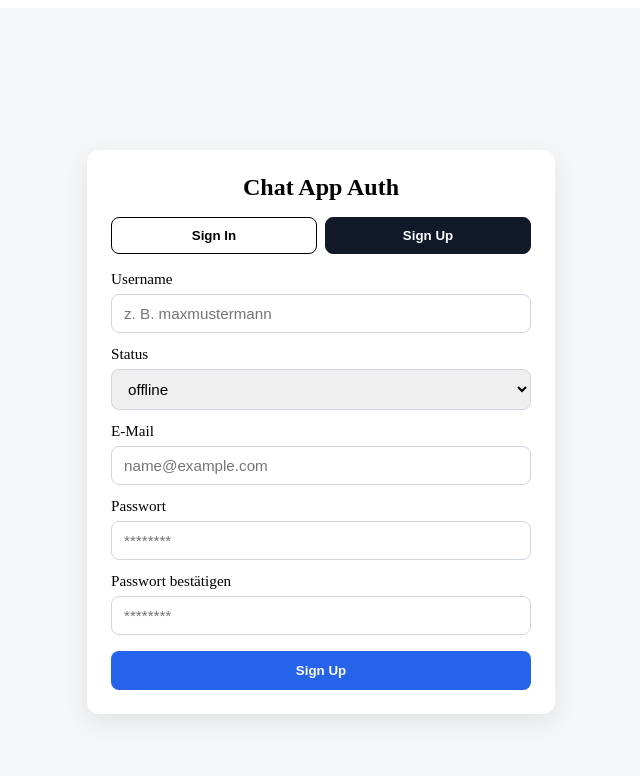
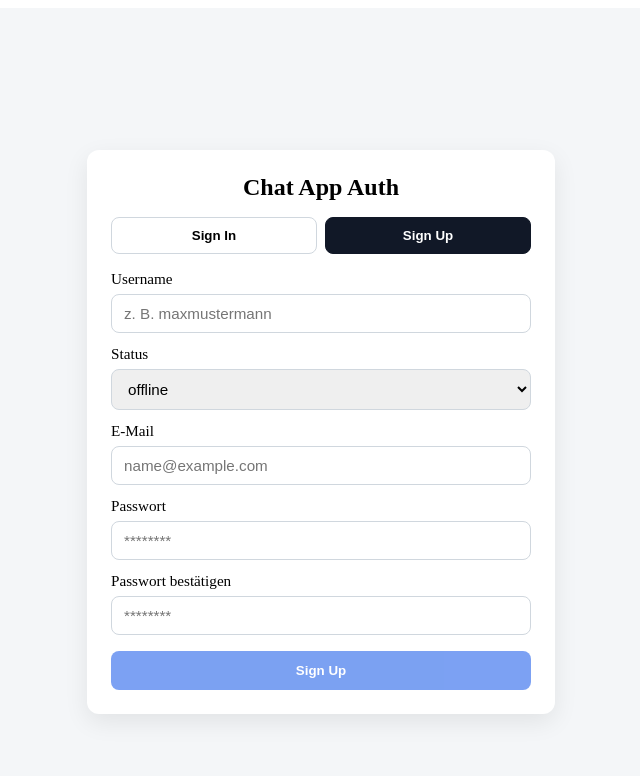
Before and after one commit to Sirprise2493/plauder, a React app in the folder frontend/: page / in a window 1280 px wide. Both pictures are taken after a click on the button "Sign Up". Shown: the top 776 px of the page, without its empty margins (319-959 px from the left). Built offline with nearby package versions, Linux system fonts and the light colour scheme; no server answers; the HTML template or start-up script is replaced by a standard one.

Commit message:
Verbesserter SignIn/SignUp Route zu contacts

```diff
--- a/frontend/src/context/AuthContext.tsx
+++ b/frontend/src/context/AuthContext.tsx
@@ -1,63 +1,69 @@
-import React, { createContext, useContext, useEffect, useMemo, useState } from "react";
-import { authApi, type User, type SignInInput, type SignUpInput } from "../services/authApi";
+import React, { createContext, useCallback, useEffect, useMemo, useState } from "react";
+import * as authApi from "../services/authApi";
+import type { User, UserStatus } from "../services/authApi";
 
 type AuthContextValue = {
   user: User | null;
-  isAuthenticated: boolean;
-  isLoading: boolean;
-  signIn: (input: SignInInput) => Promise<void>;
-  signUp: (input: SignUpInput) => Promise<void>;
+  loading: boolean;
+  refreshMe: () => Promise<void>;
+  signIn: (email: string, password: string) => Promise<void>;
+  signUp: (params: {
+    email: string;
+    password: string;
+    password_confirmation: string;
+    username: string;
+    status?: UserStatus;
+  }) => Promise<void>;
   signOut: () => Promise<void>;
-  refreshMe: () => Promise<void>;
 };
 
-const AuthContext = createContext<AuthContextValue | undefined>(undefined);
+export const AuthContext = createContext<AuthContextValue | undefined>(undefined);
 
 export function AuthProvider({ children }: { children: React.ReactNode }) {
   const [user, setUser] = useState<User | null>(null);
-  const [isLoading, setIsLoading] = useState(true);
+  const [loading, setLoading] = useState(true);
 
-  const refreshMe = async () => {
+  const refreshMe = useCallback(async () => {
+    setLoading(true);
     try {
-      const me = await authApi.getMe();
+      const me = await authApi.me();
       setUser(me);
     } catch {
       setUser(null);
+    } finally {
+      setLoading(false);
     }
-  };
+  }, []);
 
   useEffect(() => {
-    (async () => {
-      setIsLoading(true);
-      await refreshMe();
-      setIsLoading(false);
-    })();
+    void refreshMe();
+  }, [refreshMe]);
+
+  const signIn = useCallback(async (email: string, password: string) => {
+    const res = await authApi.signIn(email, password);
+    setUser(res.user);
   }, []);
 
-  const value = useMemo<AuthContextValue>(() => ({
-    user,
-    isAuthenticated: !!user,
-    isLoading,
-    signIn: async (input) => {
-      const result = await authApi.signIn(input);
-      setUser(result.user);
-    },
-    signUp: async (input) => {
-      const result = await authApi.signUp(input);
-      setUser(result.user);
-    },
-    signOut: async () => {
-      await authApi.signOut();
-      setUser(null);
-    },
-    refreshMe,
-  }), [user, isLoading]);
+  const signUp = useCallback(async (params: {
+    email: string;
+    password: string;
+    password_confirmation: string;
+    username: string;
+    status?: UserStatus;
+  }) => {
+    const res = await authApi.signUp(params);
+    setUser(res.user);
+  }, []);
+
+  const signOut = useCallback(async () => {
+    await authApi.signOut();
+    setUser(null);
+  }, []);
+
+  const value = useMemo<AuthContextValue>(
+    () => ({ user, loading, refreshMe, signIn, signUp, signOut }),
+    [user, loading, refreshMe, signIn, signUp, signOut]
+  );
 
   return <AuthContext.Provider value={value}>{children}</AuthContext.Provider>;
 }
-
-export function useAuthContext() {
-  const ctx = useContext(AuthContext);
-  if (!ctx) throw new Error("useAuthContext must be used within AuthProvider");
-  return ctx;
-}
--- a/frontend/src/hooks/useAuth.ts
+++ b/frontend/src/hooks/useAuth.ts
@@ -1,5 +1,8 @@
-import { useAuthContext } from "../context/AuthContext";
+import { useContext } from "react";
+import { AuthContext } from "../context/AuthContext";
 
 export function useAuth() {
-  return useAuthContext();
+  const ctx = useContext(AuthContext);
+  if (!ctx) throw new Error("useAuth must be used within <AuthProvider>");
+  return ctx;
 }
--- a/frontend/src/main.tsx
+++ b/frontend/src/main.tsx
@@ -1,9 +1,12 @@
 import React from "react";
 import ReactDOM from "react-dom/client";
 import App from "./App";
+import { AuthProvider } from "./context/AuthContext";
 
 ReactDOM.createRoot(document.getElementById("root")!).render(
   <React.StrictMode>
-    <App />
+    <AuthProvider>
+      <App />
+    </AuthProvider>
   </React.StrictMode>
 );
--- /dev/null
+++ b/frontend/src/pages/HomeAuth.module.css
@@ -0,0 +1,99 @@
+.wrapper {
+  min-height: 100vh;
+  display: grid;
+  place-items: center;
+  background: #f4f6f8;
+  padding: 24px;
+}
+
+.card {
+  width: 100%;
+  max-width: 420px;
+  background: #fff;
+  border-radius: 12px;
+  padding: 24px;
+  box-shadow: 0 8px 24px rgba(0, 0, 0, 0.08);
+}
+
+.title {
+  margin: 0 0 16px;
+  font-size: 1.5rem;
+  text-align: center;
+}
+
+.tabRow {
+  display: grid;
+  grid-template-columns: 1fr 1fr;
+  gap: 8px;
+  margin-bottom: 16px;
+}
+
+.tabButton {
+  padding: 10px 12px;
+  border-radius: 8px;
+  border: 1px solid #d0d7de;
+  background: #fff;
+  cursor: pointer;
+  font-weight: 600;
+}
+
+.activeTab {
+  background: #111827;
+  color: #fff;
+  border-color: #111827;
+}
+
+.form {
+  display: grid;
+  gap: 12px;
+}
+
+.label {
+  display: grid;
+  gap: 6px;
+  font-size: 0.95rem;
+  font-weight: 500;
+}
+
+.input {
+  padding: 10px 12px;
+  border-radius: 8px;
+  border: 1px solid #d0d7de;
+  font-size: 0.95rem;
+}
+
+.primaryButton {
+  margin-top: 4px;
+  padding: 12px 14px;
+  border-radius: 8px;
+  border: none;
+  background: #2563eb;
+  color: white;
+  cursor: pointer;
+  font-weight: 700;
+}
+
+.primaryButton:disabled {
+  opacity: 0.6;
+  cursor: not-allowed;
+}
+
+.success {
+  background: #ecfdf5;
+  color: #065f46;
+  border: 1px solid #a7f3d0;
+  padding: 10px 12px;
+  border-radius: 8px;
+  margin-bottom: 12px;
+  font-size: 0.9rem;
+}
+
+.error {
+  background: #fef2f2;
+  color: #991b1b;
+  border: 1px solid #fecaca;
+  padding: 10px 12px;
+  border-radius: 8px;
+  margin-bottom: 12px;
+  font-size: 0.9rem;
+}
--- a/frontend/src/pages/HomeAuth.tsx
+++ b/frontend/src/pages/HomeAuth.tsx
@@ -1,229 +1,74 @@
+// frontend/src/pages/HomeAuth.tsx
 import React, { useEffect, useMemo, useState } from "react";
+import { useNavigate } from "react-router-dom";
+import { useAuth } from "../hooks/useAuth";
+import type { UserStatus } from "../services/authApi";
+import s from "./HomeAuth.module.css";
 
 type AuthMode = "sign_in" | "sign_up";
 
-type User = {
-  id: number;
-  email: string;
-  username: string;
-  status: "offline" | "online" | "away" | "busy";
-  created_at: string;
-  updated_at: string;
-};
+export default function HomeAuth() {
+  const navigate = useNavigate();
+  const { user, loading, signIn, signUp } = useAuth();
 
-type ApiSuccess = {
-  message?: string;
-  user: User;
-};
+  const [mode, setMode] = useState<AuthMode>("sign_in");
+  const [successMessage, setSuccessMessage] = useState("");
+  const [errorMessage, setErrorMessage] = useState("");
 
-type ApiError = {
-  error?: string;
-  errors?: string[];
-};
-
-const API_BASE = "http://localhost:3000/api/v1"; // ggf. anpassen
-
-function getCsrfToken(): string | null {
-  // Falls Rails ein csrf-meta-tag rendert (z. B. in app/views/layouts/application.html.erb)
-  const meta = document.querySelector('meta[name="csrf-token"]');
-  return meta?.getAttribute("content") ?? null;
-}
-
-async function apiRequest<T>(url: string, options: RequestInit = {}): Promise<T> {
-  const csrfToken = getCsrfToken();
-
-  const headers: HeadersInit = {
-    "Content-Type": "application/json",
-    ...(options.headers || {}),
-  };
-
-  if (csrfToken) {
-    headers["X-CSRF-Token"] = csrfToken;
-  }
-
-  const response = await fetch(url, {
-    ...options,
-    headers,
-    credentials: "include", // wichtig für Devise Session-Cookies
-  });
-
-  const data = (await response.json().catch(() => ({}))) as T & ApiError;
-
-  if (!response.ok) {
-    const message =
-      (Array.isArray((data as ApiError).errors) && (data as ApiError).errors?.join(", ")) ||
-      (data as ApiError).error ||
-      `HTTP ${response.status}`;
-    throw new Error(message);
-  }
-
-  return data;
-}
-
-export default function HomeAuth() {
-  const [mode, setMode] = useState<AuthMode>("sign_in");
-  const [loading, setLoading] = useState(false);
-  const [checkingSession, setCheckingSession] = useState(true);
-
-  const [currentUser, setCurrentUser] = useState<User | null>(null);
-  const [successMessage, setSuccessMessage] = useState<string>("");
-  const [errorMessage, setErrorMessage] = useState<string>("");
-
-  // Gemeinsame Felder
   const [email, setEmail] = useState("");
   const [password, setPassword] = useState("");
 
-  // Nur für SignUp
   const [username, setUsername] = useState("");
   const [passwordConfirmation, setPasswordConfirmation] = useState("");
-  const [status, setStatus] = useState<User["status"]>("offline");
+  const [status, setStatus] = useState<UserStatus>("offline");
 
   const canSubmit = useMemo(() => {
     if (!email.trim() || !password) return false;
-    if (mode === "sign_up") {
-      return !!username.trim() && !!passwordConfirmation;
-    }
+    if (mode === "sign_up") return !!username.trim() && !!passwordConfirmation;
     return true;
   }, [mode, email, password, username, passwordConfirmation]);
 
   useEffect(() => {
-    void loadMe();
-  }, []);
-
-  async function loadMe() {
-    setCheckingSession(true);
-    setErrorMessage("");
-
-    try {
-      const data = await apiRequest<{ user: User }>(`${API_BASE}/me`, {
-        method: "GET",
-      });
-      setCurrentUser(data.user);
-    } catch {
-      setCurrentUser(null);
-      // absichtlich kein Fehler anzeigen, wenn nicht eingeloggt
-    } finally {
-      setCheckingSession(false);
-    }
-  }
+    if (!loading && user) navigate("/contacts", { replace: true });
+  }, [loading, user, navigate]);
 
   async function handleSubmit(e: React.FormEvent) {
     e.preventDefault();
     if (!canSubmit) return;
 
-    setLoading(true);
     setErrorMessage("");
     setSuccessMessage("");
 
     try {
       if (mode === "sign_in") {
-        const payload = {
-          user: {
-            email: email.trim(),
-            password,
-          },
-        };
-
-        const data = await apiRequest<ApiSuccess>(`${API_BASE}/auth/sign_in`, {
-          method: "POST",
-          body: JSON.stringify(payload),
+        await signIn(email.trim(), password);
+        setSuccessMessage("Login erfolgreich");
+      } else {
+        await signUp({
+          email: email.trim(),
+          password,
+          password_confirmation: passwordConfirmation,
+          username: username.trim(),
+          status,
         });
-
-        setCurrentUser(data.user);
-        setSuccessMessage(data.message || "Login erfolgreich");
-      } else {
-        const payload = {
-          user: {
-            email: email.trim(),
-            password,
-            password_confirmation: passwordConfirmation,
-            username: username.trim(),
-            status, // optional, bei dir im Backend erlaubt
-          },
-        };
-
-        const data = await apiRequest<ApiSuccess>(`${API_BASE}/auth/sign_up`, {
-          method: "POST",
-          body: JSON.stringify(payload),
-        });
-
-        setCurrentUser(data.user);
-        setSuccessMessage(data.message || "Registrierung erfolgreich");
+        setSuccessMessage("Registrierung erfolgreich");
       }
 
-      // Optional: Passwortfelder zurücksetzen
       setPassword("");
       setPasswordConfirmation("");
+
+      navigate("/contacts", { replace: true });
     } catch (err) {
       setErrorMessage(err instanceof Error ? err.message : "Ein Fehler ist aufgetreten");
-    } finally {
-      setLoading(false);
     }
   }
 
-  async function handleLogout() {
-    setLoading(true);
-    setErrorMessage("");
-    setSuccessMessage("");
+  return (
+    <div className={s.wrapper}>
+      <div className={s.card}>
+        <h1 className={s.title}>Chat App Auth</h1>
 
-    try {
-      const data = await apiRequest<{ message?: string }>(`${API_BASE}/auth/sign_out`, {
-        method: "DELETE",
-      });
-
-      setCurrentUser(null);
-      setSuccessMessage(data.message || "Logout erfolgreich");
-    } catch (err) {
-      setErrorMessage(err instanceof Error ? err.message : "Logout fehlgeschlagen");
-    } finally {
-      setLoading(false);
-    }
-  }
-
-  if (checkingSession) {
-    return (
-      <div style={styles.wrapper}>
-        <div style={styles.card}>Lade Sitzung …</div>
-      </div>
-    );
-  }
-
-  // Wenn bereits eingeloggt -> User-Info anzeigen
-  if (currentUser) {
-    return (
-      <div style={styles.wrapper}>
-        <div style={styles.card}>
-          <h1 style={styles.title}>Willkommen, {currentUser.username} 👋</h1>
-
-          {successMessage && <p style={styles.success}>{successMessage}</p>}
-          {errorMessage && <p style={styles.error}>{errorMessage}</p>}
-
-          <div style={styles.userBox}>
-            <p><strong>ID:</strong> {currentUser.id}</p>
-            <p><strong>E-Mail:</strong> {currentUser.email}</p>
-            <p><strong>Username:</strong> {currentUser.username}</p>
-            <p><strong>Status:</strong> {currentUser.status}</p>
-          </div>
-
-          <button
-            type="button"
-            onClick={handleLogout}
-            disabled={loading}
-            style={styles.primaryButton}
-          >
-            {loading ? "Logout..." : "Logout"}
-          </button>
-        </div>
-      </div>
-    );
-  }
-
-  return (
-    <div style={styles.wrapper}>
-      <div style={styles.card}>
-        <h1 style={styles.title}>Chat App Auth</h1>
-
-        <div style={styles.tabRow}>
+        <div className={s.tabRow}>
           <button
             type="button"
             onClick={() => {
@@ -231,10 +76,7 @@ export default function HomeAuth() {
               setErrorMessage("");
               setSuccessMessage("");
             }}
-            style={{
-              ...styles.tabButton,
-              ...(mode === "sign_in" ? styles.activeTab : {}),
-            }}
+            className={`${s.tabButton} ${mode === "sign_in" ? s.activeTab : ""}`}
           >
             Sign In
           </button>
@@ -246,41 +88,38 @@ export default function HomeAuth() {
               setErrorMessage("");
               setSuccessMessage("");
             }}
-            style={{
-              ...styles.tabButton,
-              ...(mode === "sign_up" ? styles.activeTab : {}),
-            }}
+            className={`${s.tabButton} ${mode === "sign_up" ? s.activeTab : ""}`}
           >
             Sign Up
           </button>
         </div>
 
-        {successMessage && <p style={styles.success}>{successMessage}</p>}
-        {errorMessage && <p style={styles.error}>{errorMessage}</p>}
+        {successMessage && <p className={s.success}>{successMessage}</p>}
+        {errorMessage && <p className={s.error}>{errorMessage}</p>}
 
-        <form onSubmit={handleSubmit} style={styles.form}>
+        <form onSubmit={handleSubmit} className={s.form}>
           {mode === "sign_up" && (
             <>
-              <label style={styles.label}>
+              <label className={s.label}>
                 Username
                 <input
                   type="text"
                   value={username}
                   onChange={(e) => setUsername(e.target.value)}
                   placeholder="z. B. maxmustermann"
-                  style={styles.input}
+                  className={s.input}
                   minLength={3}
                   maxLength={30}
                   required
                 />
               </label>
 
-              <label style={styles.label}>
+              <label className={s.label}>
                 Status
                 <select
                   value={status}
-                  onChange={(e) => setStatus(e.target.value as User["status"])}
-                  style={styles.input}
+                  onChange={(e) => setStatus(e.target.value as UserStatus)}
+                  className={s.input}
                 >
                   <option value="offline">offline</option>
                   <option value="online">online</option>
@@ -291,153 +130,49 @@ export default function HomeAuth() {
             </>
           )}
 
-          <label style={styles.label}>
+          <label className={s.label}>
             E-Mail
             <input
               type="email"
               value={email}
               onChange={(e) => setEmail(e.target.value)}
               placeholder="name@example.com"
-              style={styles.input}
+              className={s.input}
               required
             />
           </label>
 
-          <label style={styles.label}>
+          <label className={s.label}>
             Passwort
             <input
               type="password"
               value={password}
               onChange={(e) => setPassword(e.target.value)}
               placeholder="********"
-              style={styles.input}
+              className={s.input}
               required
             />
           </label>
 
           {mode === "sign_up" && (
-            <label style={styles.label}>
+            <label className={s.label}>
               Passwort bestätigen
               <input
                 type="password"
                 value={passwordConfirmation}
                 onChange={(e) => setPasswordConfirmation(e.target.value)}
                 placeholder="********"
-                style={styles.input}
+                className={s.input}
                 required
               />
             </label>
           )}
 
-          <button
-            type="submit"
-            disabled={loading || !canSubmit}
-            style={styles.primaryButton}
-          >
-            {loading
-              ? mode === "sign_in"
-                ? "Anmeldung..."
-                : "Registrierung..."
-              : mode === "sign_in"
-              ? "Sign In"
-              : "Sign Up"}
+          <button type="submit" disabled={loading || !canSubmit} className={s.primaryButton}>
+            {loading ? "Bitte warten..." : mode === "sign_in" ? "Sign In" : "Sign Up"}
           </button>
         </form>
       </div>
     </div>
   );
 }
-
-const styles: Record<string, React.CSSProperties> = {
-  wrapper: {
-    minHeight: "100vh",
-    display: "grid",
-    placeItems: "center",
-    background: "#f4f6f8",
-    padding: "24px",
-  },
-  card: {
-    width: "100%",
-    maxWidth: "420px",
-    background: "#fff",
-    borderRadius: "12px",
-    padding: "24px",
-    boxShadow: "0 8px 24px rgba(0,0,0,0.08)",
-  },
-  title: {
-    margin: "0 0 16px",
-    fontSize: "1.5rem",
-    textAlign: "center",
-  },
-  tabRow: {
-    display: "grid",
-    gridTemplateColumns: "1fr 1fr",
-    gap: "8px",
-    marginBottom: "16px",
-  },
-  tabButton: {
-    padding: "10px 12px",
-    borderRadius: "8px",
-    border: "1px solid #d0d7de",
-    background: "#fff",
-    cursor: "pointer",
-    fontWeight: 600,
-  },
-  activeTab: {
-    background: "#111827",
-    color: "#fff",
-    borderColor: "#111827",
-  },
-  form: {
-    display: "grid",
-    gap: "12px",
-  },
-  label: {
-    display: "grid",
-    gap: "6px",
-    fontSize: "0.95rem",
-    fontWeight: 500,
-  },
-  input: {
-    padding: "10px 12px",
-    borderRadius: "8px",
-    border: "1px solid #d0d7de",
-    fontSize: "0.95rem",
-  },
-  primaryButton: {
-    marginTop: "4px",
-    padding: "12px 14px",
-    borderRadius: "8px",
-    border: "none",
-    background: "#2563eb",
-    color: "white",
-    cursor: "pointer",
-    fontWeight: 700,
-  },
-  success: {
-    background: "#ecfdf5",
-    color: "#065f46",
-    border: "1px solid #a7f3d0",
-    padding: "10px 12px",
-    borderRadius: "8px",
-    marginBottom: "12px",
-    fontSize: "0.9rem",
-  },
-  error: {
-    background: "#fef2f2",
-    color: "#991b1b",
-    border: "1px solid #fecaca",
-    padding: "10px 12px",
-    borderRadius: "8px",
-    marginBottom: "12px",
-    fontSize: "0.9rem",
-  },
-  userBox: {
-    background: "#f9fafb",
-    border: "1px solid #e5e7eb",
-    borderRadius: "8px",
-    padding: "12px",
-    marginBottom: "16px",
-    lineHeight: 1.5,
-  },
-};
--- a/frontend/src/services/authApi.ts
+++ b/frontend/src/services/authApi.ts
@@ -11,47 +11,36 @@ export type User = {
   updated_at: string;
 };
 
-export type SignInInput = {
-  email: string;
-  password: string;
+type AuthSuccess = {
+  message?: string;
+  user: User;
 };
 
-export type SignUpInput = {
+export async function me(): Promise<User> {
+  const data = await apiRequest<{ user: User }>("/me", { method: "GET" });
+  return data.user;
+}
+
+export async function signIn(email: string, password: string): Promise<AuthSuccess> {
+  return apiRequest<AuthSuccess>("/auth/sign_in", {
+    method: "POST",
+    body: JSON.stringify({ user: { email, password } }),
+  });
+}
+
+export async function signUp(params: {
   email: string;
   password: string;
   password_confirmation: string;
   username: string;
   status?: UserStatus;
-};
+}): Promise<AuthSuccess> {
+  return apiRequest<AuthSuccess>("/auth/sign_up", {
+    method: "POST",
+    body: JSON.stringify({ user: params }),
+  });
+}
 
-type AuthResponse = {
-  message?: string;
-  user: User;
-};
-
-export const authApi = {
-  getMe: async (): Promise<User> => {
-    const data = await apiRequest<{ user: User }>("/me", { method: "GET" });
-    return data.user;
-  },
-
-  signIn: async (input: SignInInput): Promise<AuthResponse> => {
-    return apiRequest<AuthResponse>("/auth/sign_in", {
-      method: "POST",
-      body: JSON.stringify({ user: input }),
-    });
-  },
-
-  signUp: async (input: SignUpInput): Promise<AuthResponse> => {
-    return apiRequest<AuthResponse>("/auth/sign_up", {
-      method: "POST",
-      body: JSON.stringify({ user: input }),
-    });
-  },
-
-  signOut: async (): Promise<{ message?: string }> => {
-    return apiRequest<{ message?: string }>("/auth/sign_out", {
-      method: "DELETE",
-    });
-  },
-};
+export async function signOut(): Promise<{ message?: string }> {
+  return apiRequest<{ message?: string }>("/auth/sign_out", { method: "DELETE" });
+}
```
Also changed, not shown: frontend/src/App.tsx (+14 -1 lines), frontend/src/components/RequireAuth.tsx (added, +16 -0 lines), frontend/src/pages/Contacts.tsx (added, +16 -0 lines), frontend/src/services/api.ts (+17 -11 lines).
